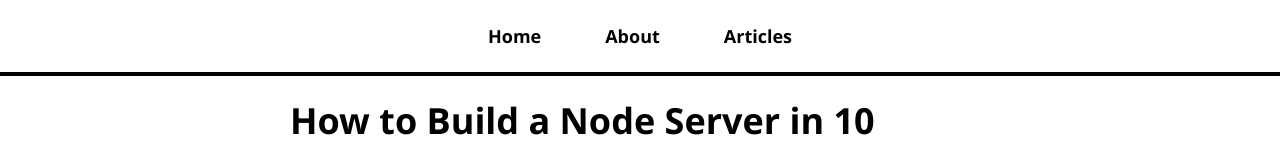
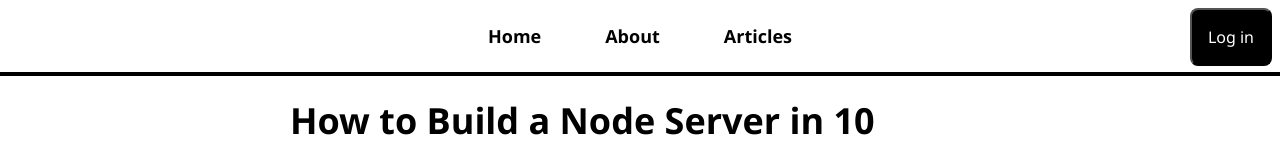
Before and after one commit to maplesyrupweb/react-full-stack-blog, a React (Create React App) app in the folder my-blog-frontend/: page /articles/learn-node in a window 1280 px wide. Shown: the top 153 px of the page. Built offline with nearby package versions, Linux system fonts and the light colour scheme; no server answers.

Commit message:
Show conditional login/logout buttons

```diff
--- a/my-blog-frontend/src/Navbar.js
+++ b/my-blog-frontend/src/Navbar.js
@@ -1,6 +1,12 @@
-import { Link } from 'react-router-dom';
+import { Link, useNavigate } from 'react-router-dom';
+import useUser from './hooks/useUser';
+import {getAuth, signOut} from 'firebase/auth';
+
 
 const NavBar = () => {
+  const { user } = useUser();
+  const navigate = useNavigate();
+
     return (
         <nav>
         <ul>
@@ -14,6 +20,16 @@
             <Link to="/articles">Articles</Link>
           </li>
         </ul>
+        <div className="nav-right">
+          {user
+            ? <button onClick={() => {
+              signOut(getAuth());
+            }}>Log out</button>
+            : <button onClick={() => {
+              navigate('/login');
+            }}>Log in</button>
+          }
+          </div>
     </nav>
 
     )
--- a/my-blog-frontend/src/pages/ArticlePage.js
+++ b/my-blog-frontend/src/pages/ArticlePage.js
@@ -8,7 +8,8 @@
 import articles from './article-content';
 
 const ArticlePage = () => {
-    const [articleInfo, setArticleInfo] = useState({ upvotes: 0, comments: [] });
+    const [articleInfo, setArticleInfo] = useState({ upvotes: 0, comments: [], canUpvote: false });
+    const { canUpvote } = articleInfo;
     const { articleId } = useParams();
 
     const { user, isLoading } = useUser();
@@ -22,8 +23,11 @@
             setArticleInfo(newArticleInfo);
         }
 
-        loadArticleInfo();
-    }, []);
+        if (isLoading) {
+            loadArticleInfo();
+        }
+    //dependencies for useEffect hook
+    }, [isLoading, user]);
 
     const article = articles.find(article => article.name === articleId);
 
@@ -44,7 +48,7 @@
         <h1>{article.title}</h1>
         <div className="upvotes-section">
             {user
-                ? <button onClick={addUpvote}>Upvote</button>
+                ? <button onClick={addUpvote}>{canUpvote ? 'Upvote' : 'Already upvoted'}</button>
                 : <button>Log in to upvote</button>}
             <p>This article has {articleInfo.upvotes} upvote(s)</p>
         </div>
```
